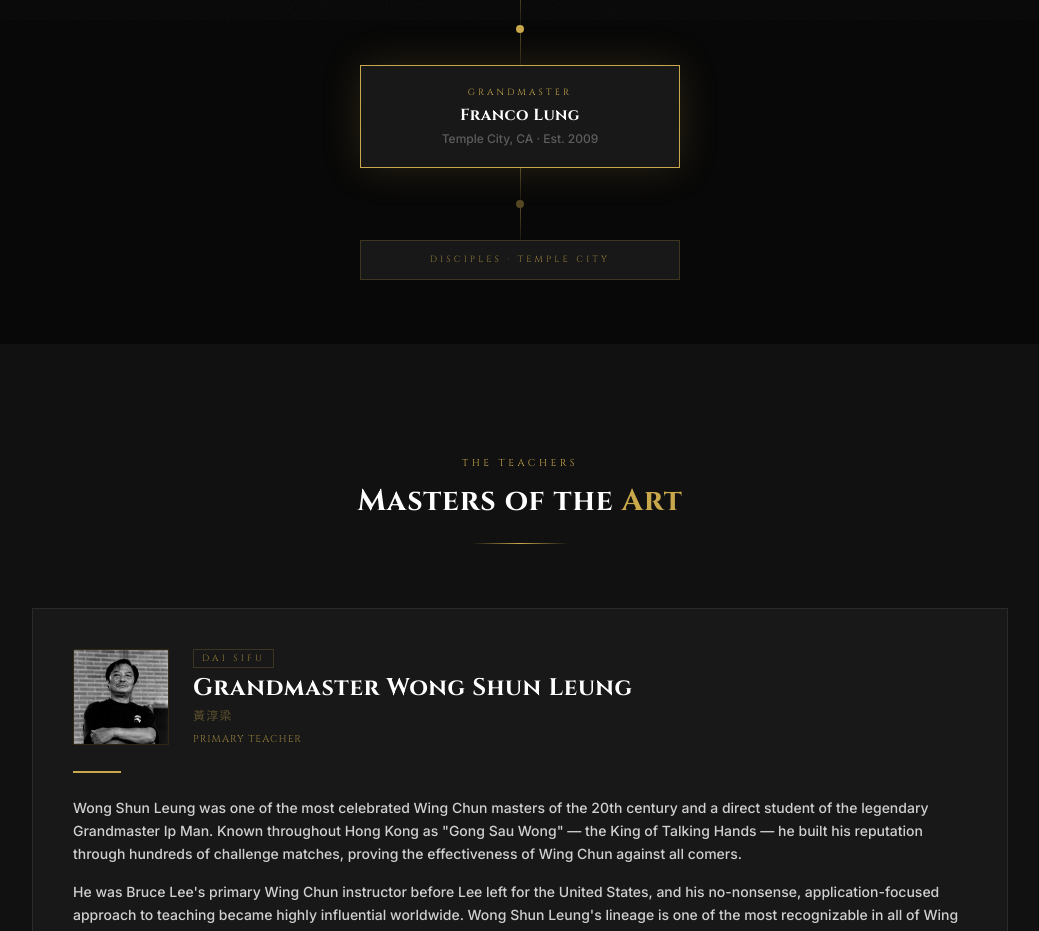
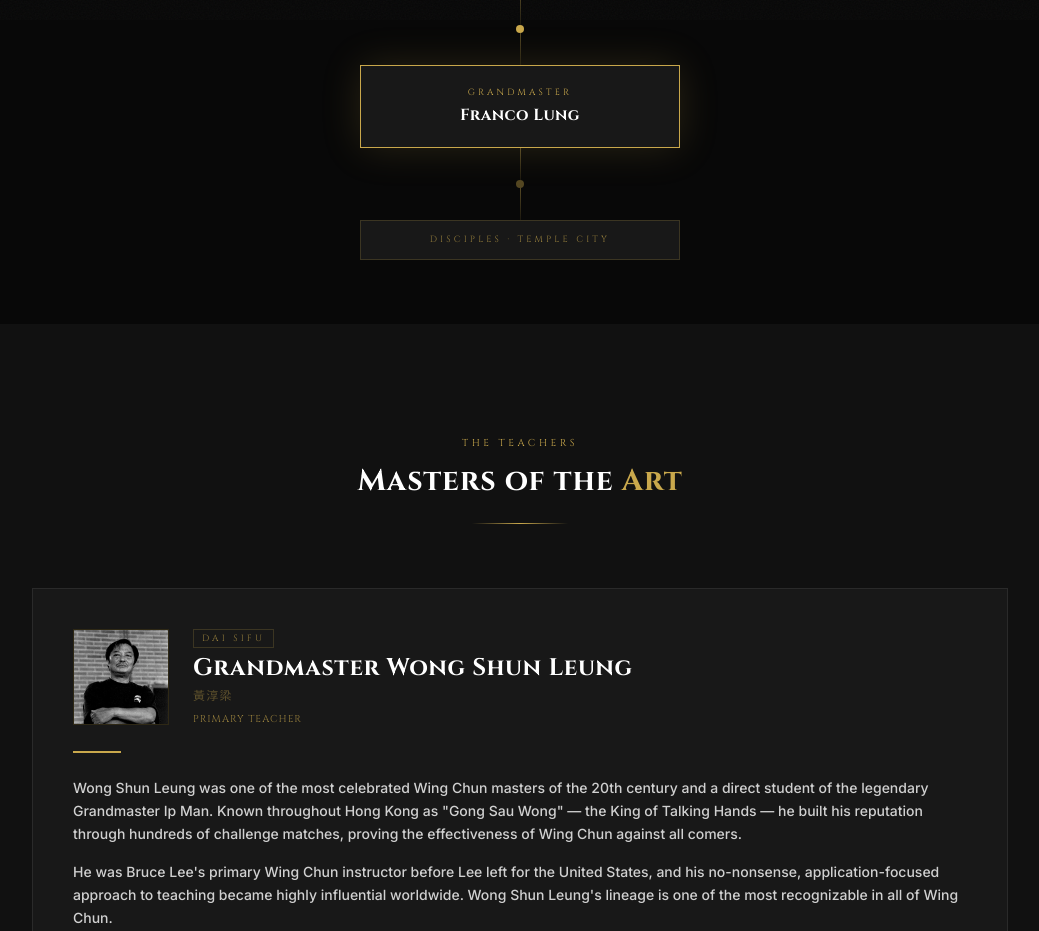
Before and after one commit to vahagnmard2-art/franco-lung-wingchun, a Next.js app: page /lineage in a window 1280 px wide. Shown: the part 780-1711 px from the top of the page, without its empty margins (120-1159 px from the left). Built offline with nearby package versions, Linux system fonts and the light colour scheme; no server answers.

Commit message:
Remove location/date subtext under Franco Lung in lineage diagram
Co-Authored-By: Claude Sonnet 5 <noreply@anthropic.com>

```diff
--- a/components/LineageScroll.tsx
+++ b/components/LineageScroll.tsx
@@ -168,9 +168,6 @@ export default function LineageScroll() {
             <p className="font-cinzel text-base font-bold text-white tracking-wide relative z-10">
               Franco Lung
             </p>
-            <p className="font-inter text-xs text-white/30 mt-1 relative z-10">
-              Temple City, CA · Est. 2009
-            </p>
           </div>
 
           {/* Bottom connector */}
```
